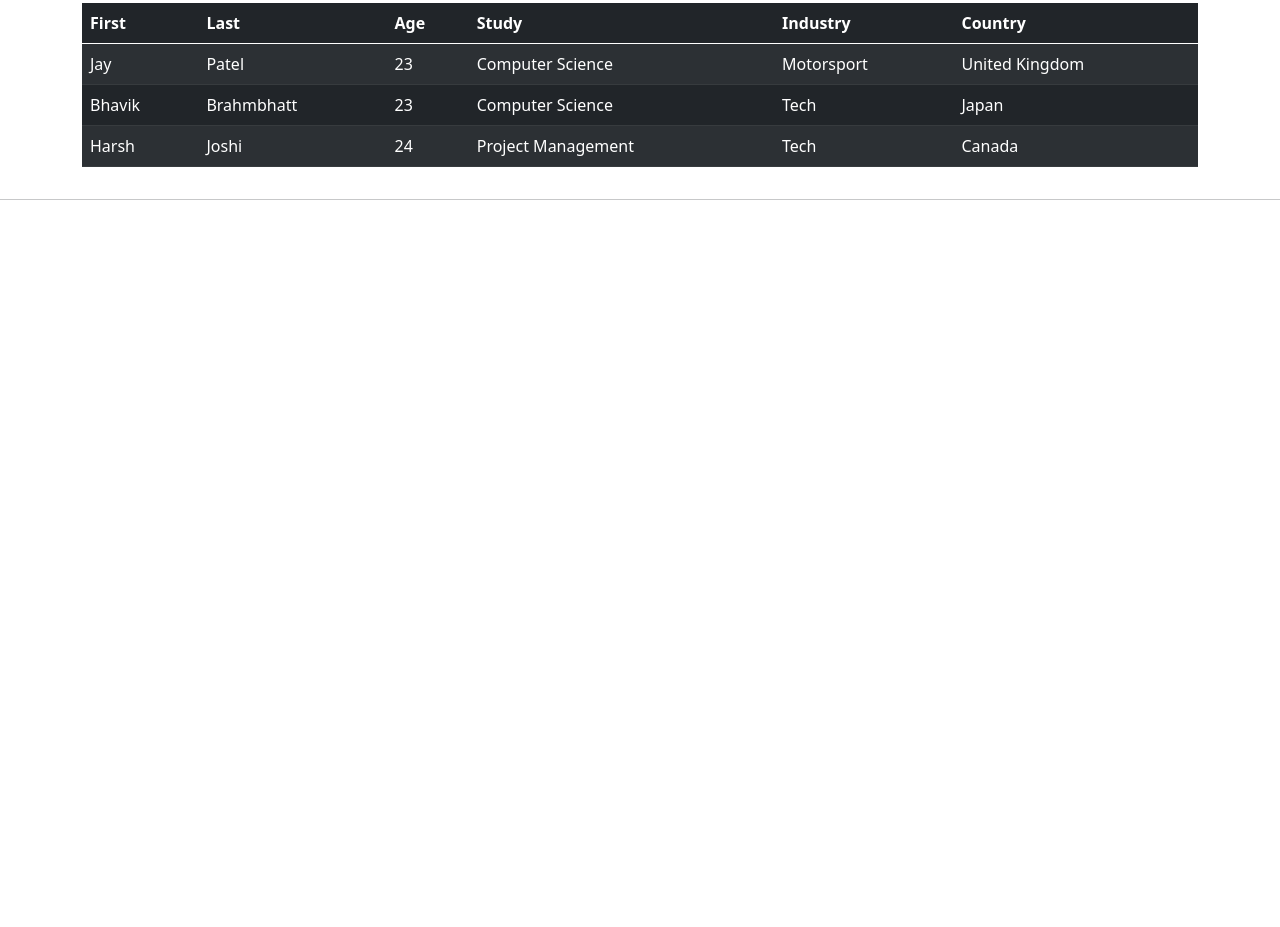
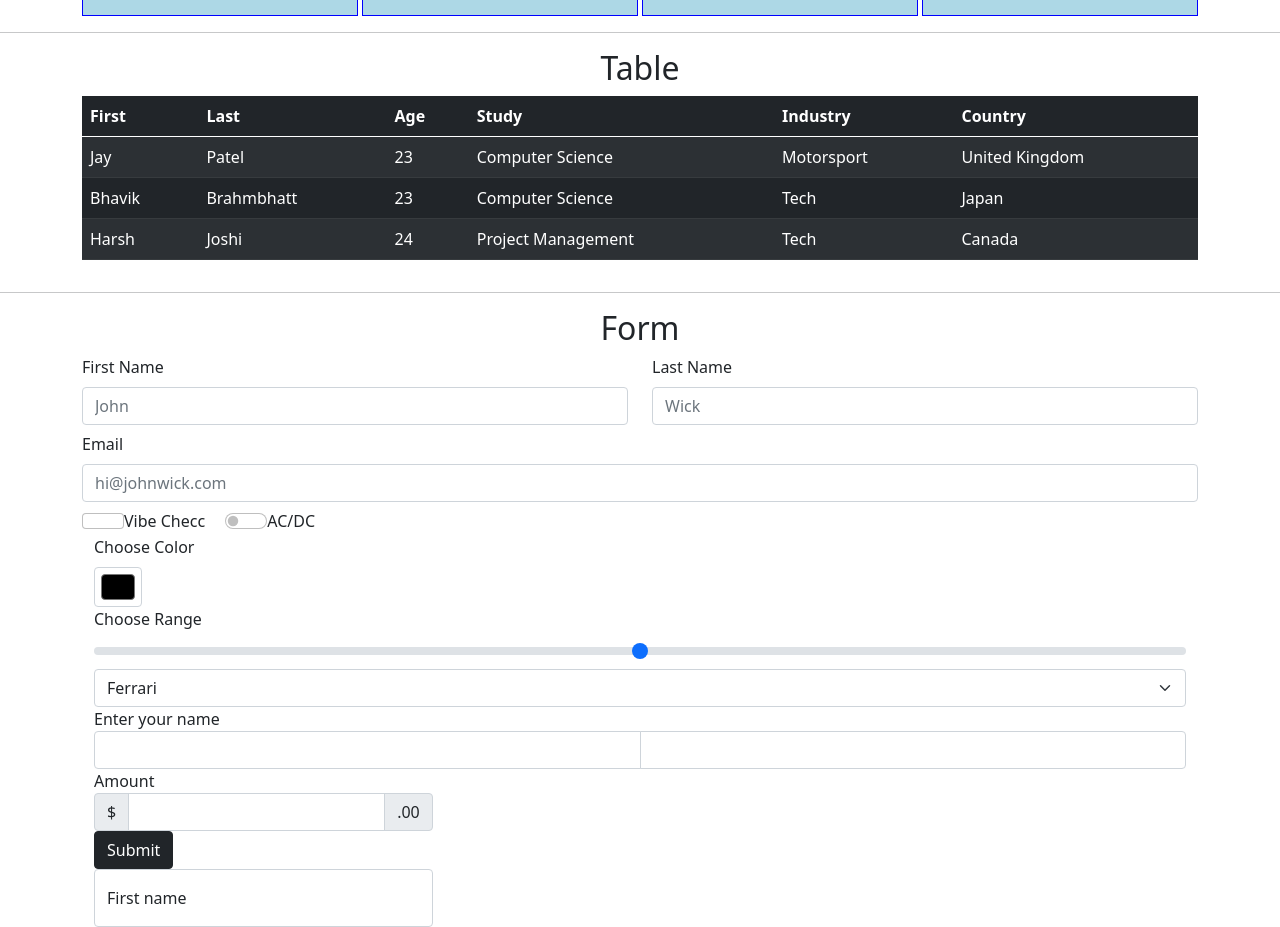
Before and after one commit to typeJay/BS1, a plain HTML site: page index.html in a window 1280 px wide. Shown: the part 255-1182 px from the top of the page. Before the commit the page ends 800 px from the top, so only its background shows below. Drawn offline with nearby package versions, Linux system fonts and the light colour scheme.

Commit message:
Please enter the commit message for your changes. Lines starting  with '' will be ignored, and an empty message aborts the commit.
 On branch main
 Your branch is up to date with 'origin/main'.

 Changes to be committed:
	modified:   index.html

```diff
--- a/index.html
+++ b/index.html
@@ -14,6 +14,7 @@
     <h1 class="container text-center">Hello, World!</h1>
     <hr>
 <!-- grid -->
+    <h2 class="container text-center">Grid</h2>
     <div class="container">
         <div class="row row-cols-2 row-cols-lg-4 g-1">
             <div class="col">
@@ -57,8 +58,9 @@
         </div>
     </div>
     <hr>
-
+<!-- grid End -->
 <!-- table -->
+<h2 class="contianer text-center">Table</h2>
 <div class="container">
 <div class="table-responsive">
 <table class="table table-dark table-hover table-striped">
@@ -103,7 +105,73 @@
 </div>
 <hr>
 
+<!-- table END -->
+<h2 class="container text-center">Form</h2>
+<div class="container">
+    <form>
+        <div class="row g-4">
+            <div class="col">
+                <div class="row">
+                    <div class="col">
+                        <label for="name" class="form-label">First Name</label>
+                        <input type="text" name="name" id="name" class="form-control" placeholder="John">
+                    </div>
+                    <div class="col">
+                        <label for="name" class="form-label">Last Name</label>
+                        <input type="text" name="name" id="name" class="form-control" placeholder="Wick">
+                    </div>
+                 </div>
+            </div>
+        </div>
+        <div class="form-control-plaintext ">
+            <label for="Email" class="form-label">Email</label>
+            <input type="email" id="email" class="form-control" placeholder="hi@johnwick.com">
+        </div>
+        <div class="form-check form-check form-check-inline">
+            <input type="checkbox" class="form-check-input form-switch">
+            <label for="checkbox" class="form-check-label">Vibe Checc</label>
+        </div>
+        <div class="form-check form-switch form-check-inline">
+            <input type="checkbox" class="form-check-input form-switch">
+            <label for="checkbox" class="form-check-label">AC/DC</label>
+        </div>
+        <div class="container">
+            <label for="color" class="form-label">Choose Color</label>
+            <input type="color" class="form-control form-control-color">
 
+            <label for="color" class="form-label">Choose Range</label>
+            <input type="range" class="form-range">
+
+        <select class="form-select">
+            <option value="">Ferrari</option>
+            <option value="">Lamborghini</option>
+            <option value="">Porsche</option>
+        </select>
+
+        <label for="text" class="">Enter your name</label>
+        <div class="input-group g=3">
+            <input type="text" id="text" class="form-control">
+            <input type="text" id="text" class="form-control">
+        </div>
+
+        <label for="text" class="form-labe1">Amount</1abe1>
+
+        <div class="input-group">
+            <div class="input-group-text">$</div>
+            <input type="number" id="text" class="form-control" />
+            <div class="input-group-text">.00</div>
+        </div>
+            <button class="btn btn-dark">Submit</button>
+
+        <div class="form-floating">
+            <input type="email" id="email" class="form-control" placeholder="First name">
+            <label for="email" class="form-label">First name</label>
+        </div>
+        </div>
+
+        </div>
+    </form>
+</div>
 
 
 
```
